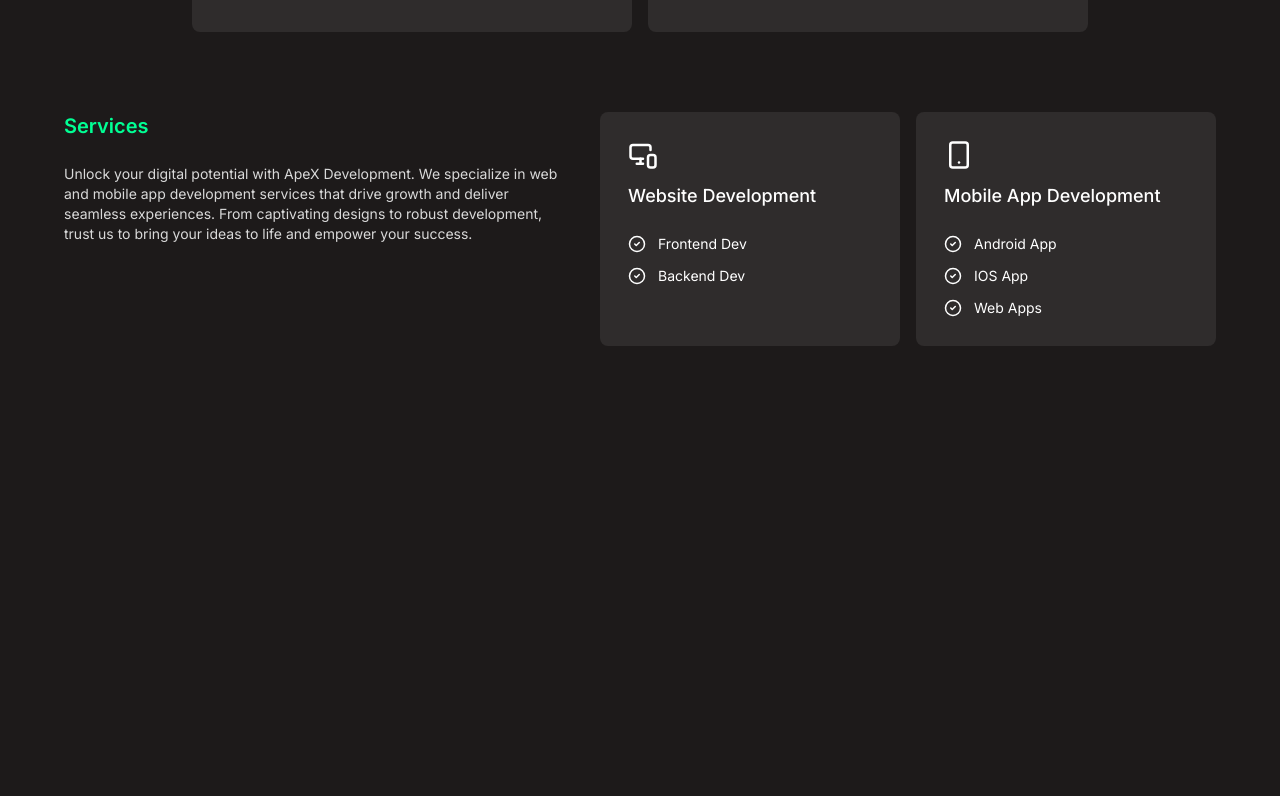
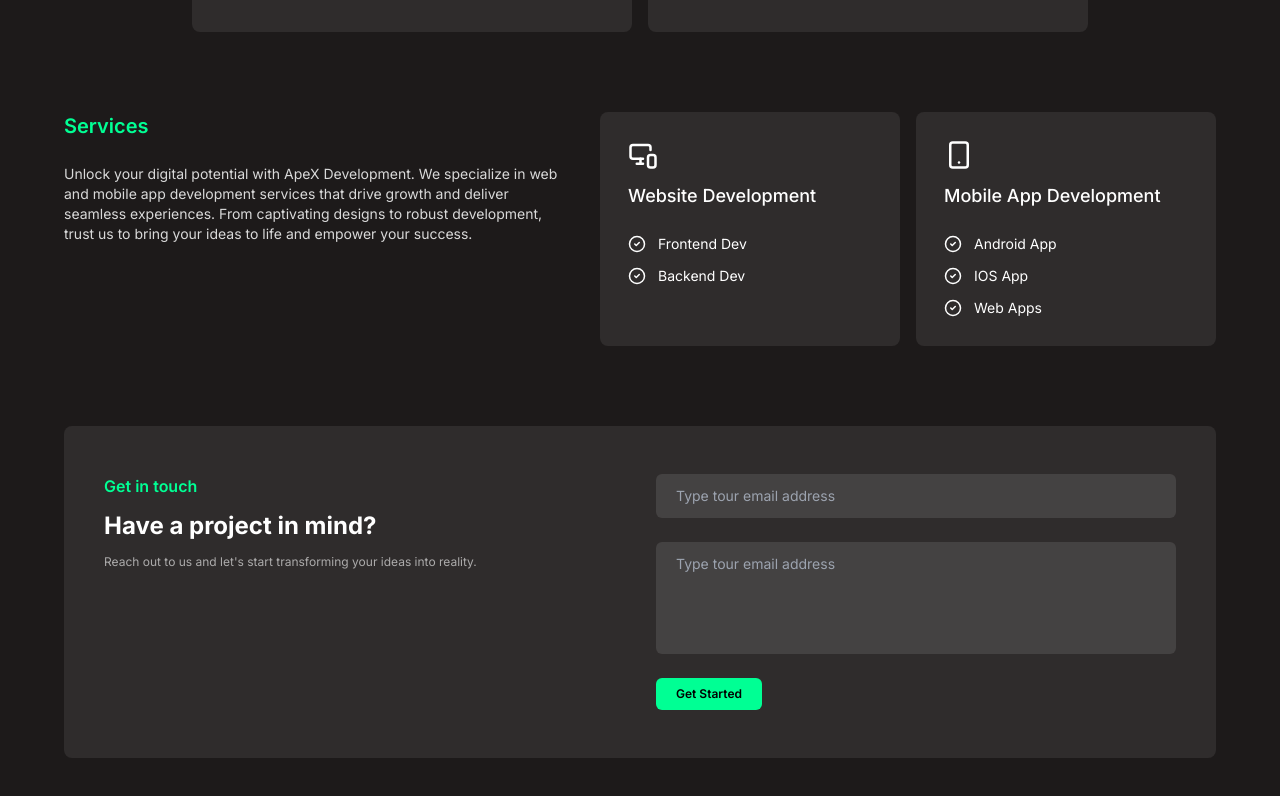
Before and after one commit to minhazk/pixelite-studio, a Next.js app: page / in a window 1280 px wide. Shown: the part 616-1412 px from the top of the page. Before the commit the page ends 1042 px from the top, so only its background shows below. Built offline with nearby package versions, Linux system fonts and the light colour scheme.

Commit message:
contact sections

```diff
--- a/src/app/page.tsx
+++ b/src/app/page.tsx
@@ -1,4 +1,5 @@
 import Header from '@/components/Header';
+import Contact from '@/sections/Contact';
 import Hero from '@/sections/Hero';
 import PerformanceHighlights from '@/sections/PerformanceHighlights';
 import Services from '@/sections/Services';
@@ -12,6 +13,7 @@
                 <div className='px-2'>
                     <PerformanceHighlights />
                     <Services />
+                    <Contact />
                 </div>
             </main>
         </>
--- /dev/null
+++ b/src/sections/Contact.tsx
@@ -0,0 +1,21 @@
+'use client';
+
+export default function Contact() {
+    return (
+        <div className='max-w-6xl mx-auto bg-secondary rounded-lg p-8 sm:p-10 md:py-12 flex flex-col md:flex-row gap-8 my-10'>
+            <div className='md:w-1/2'>
+                <p className='text-primary text-sm md:text-base font-semibold'>Get in touch</p>
+                <h3 className='text-white font-bold text-2xl my-3'>Have a project in mind?</h3>
+                <p className='text-white/60 text-xs'>Reach out to us and let&apos;s start transforming your ideas into reality.</p>
+            </div>
+
+            <form onSubmit={e => e.preventDefault()} className='flex flex-col gap-4 md:gap-6 md:w-1/2'>
+                <input type='email' className='bg-white/10 px-5 py-3 w-full text-xs sm:text-sm rounded-md outline-none text-accent' placeholder='Type tour email address' />
+                <textarea className='bg-white/10 px-5 py-3 w-full text-xs sm:text-sm rounded-md resize-none h-28 outline-none text-accent' placeholder='Type tour email address'></textarea>
+                <button className='bg-primary py-2 px-5 rounded-md font-semibold text-xs w-fit' type='submit'>
+                    Get Started
+                </button>
+            </form>
+        </div>
+    );
+}
```
